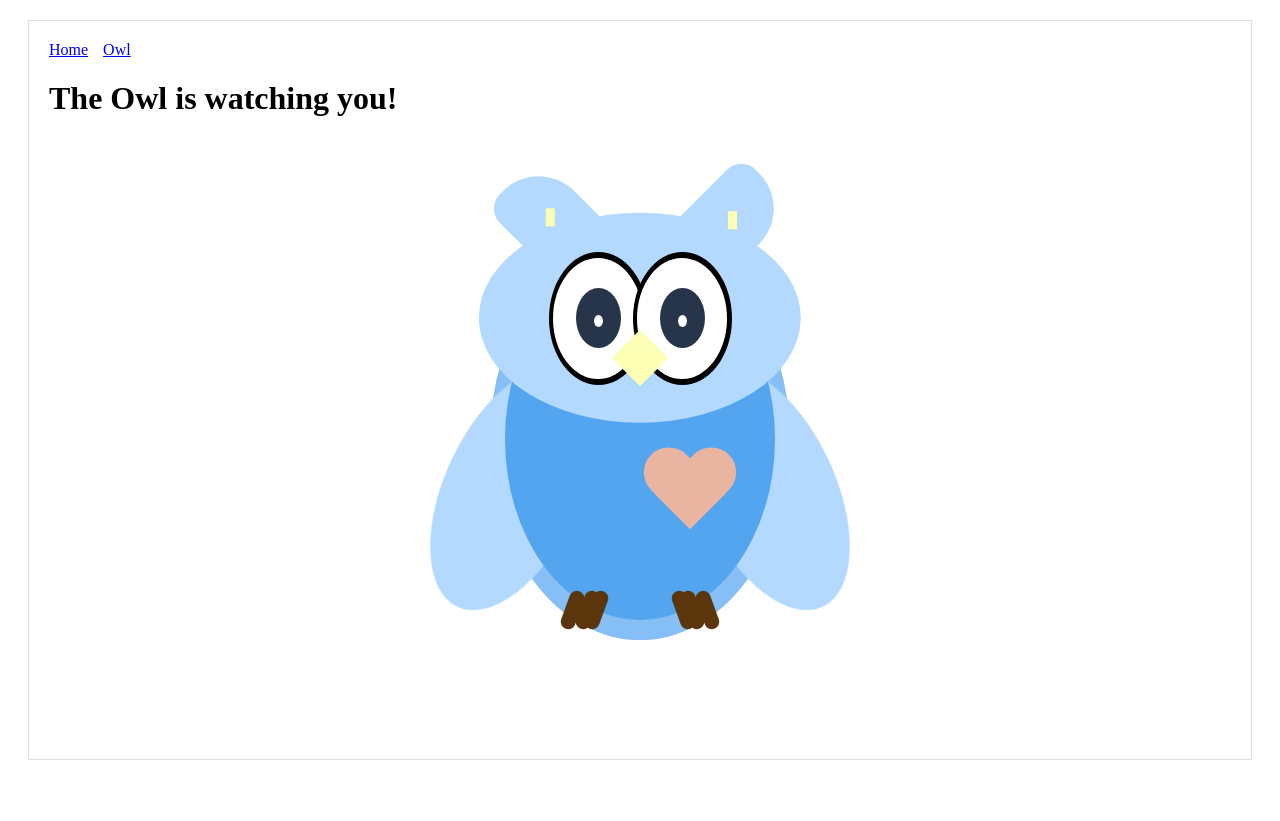
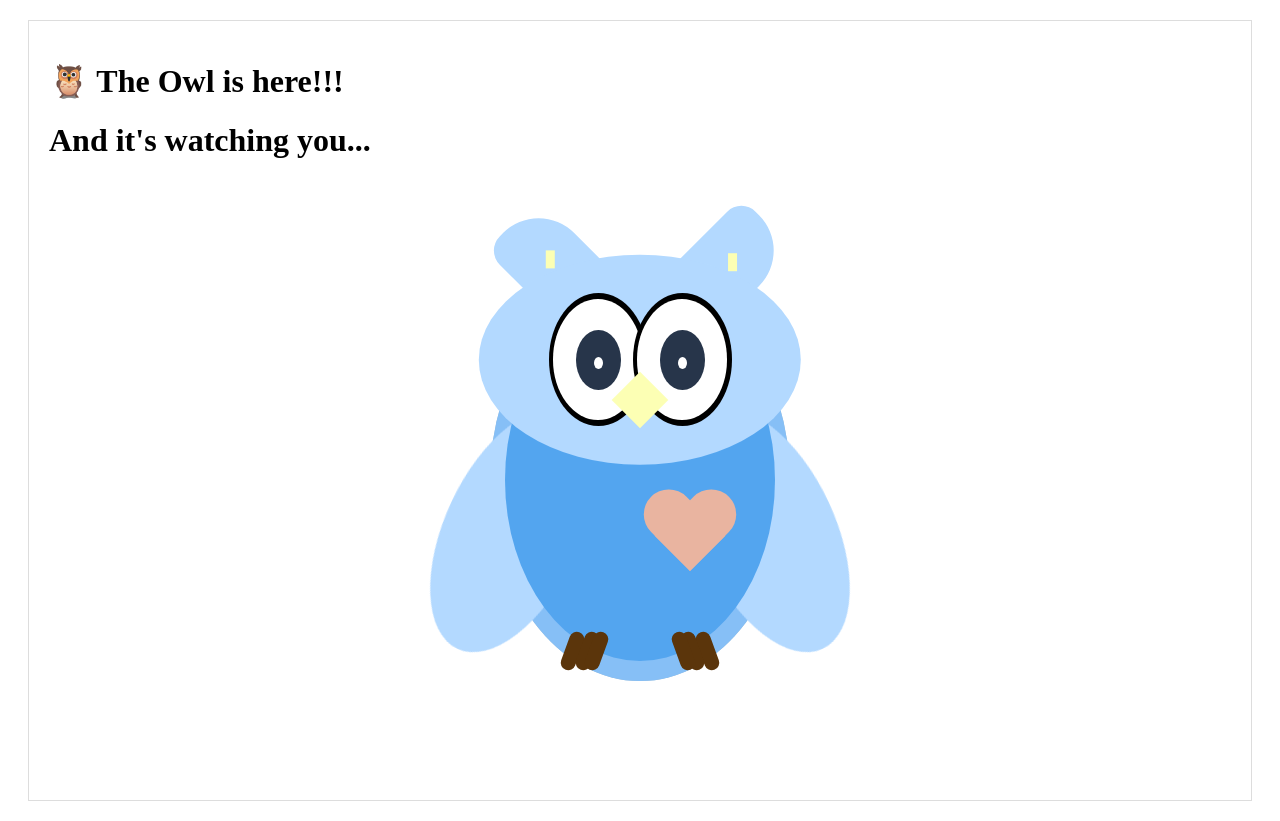
Before and after one commit to SmolinPavel/owl, a Next.js app: page /owl in a window 1280 px wide. Before the commit the page ends 800 px from the top, so only its background shows below. Built offline with nearby package versions, Linux system fonts and the light colour scheme.

Commit message:
Prepare for deployment

```diff
--- a/components/Header.js
+++ b/components/Header.js
@@ -1,17 +1,6 @@
-import Link from "next/link";
-
-const linkStyle = {
-  marginRight: 15
-};
-
 const Header = () => (
   <div>
-    <Link href="/">
-      <a style={linkStyle}>Home</a>
-    </Link>
-    <Link href="/owl">
-      <a style={linkStyle}>Owl</a>
-    </Link>
+    <h1>🦉 The Owl is here!!! </h1>
   </div>
 );
 
--- /dev/null
+++ b/now.json
@@ -0,0 +1,4 @@
+{
+  "version": 2,
+  "builds": [{ "src": "package.json", "use": "@now/next" }]
+}
--- a/package.json
+++ b/package.json
@@ -9,7 +9,7 @@
   "scripts": {
     "dev": "node --experimental-modules server.mjs",
     "build": "next build",
-    "start": "NODE_ENV=production node server.js"
+    "start": "next start -p 8000"
   },
   "dependencies": {
     "@zeit/next-css": "^1.0.1",
--- a/pages/index.js
+++ b/pages/index.js
@@ -13,7 +13,7 @@ You can check my github profile [github profile](https://github.com/SmolinPavel)
 
 ### Wanna see some owl?
 
-Just click the owl link.
+Just click the owl [link](/owl).
      `}
       />
     </div>
--- a/pages/owl.js
+++ b/pages/owl.js
@@ -4,7 +4,7 @@ import "./owl.css";
 
 export default () => (
   <Layout>
-    <h1>The Owl is watching you!</h1>
+    <h1>And it's watching you...</h1>
     <div className="box">
       <div className="body">
         <div className="head" />
```
Also changed, not shown: pages/post.js (deleted, +0 -22 lines).
